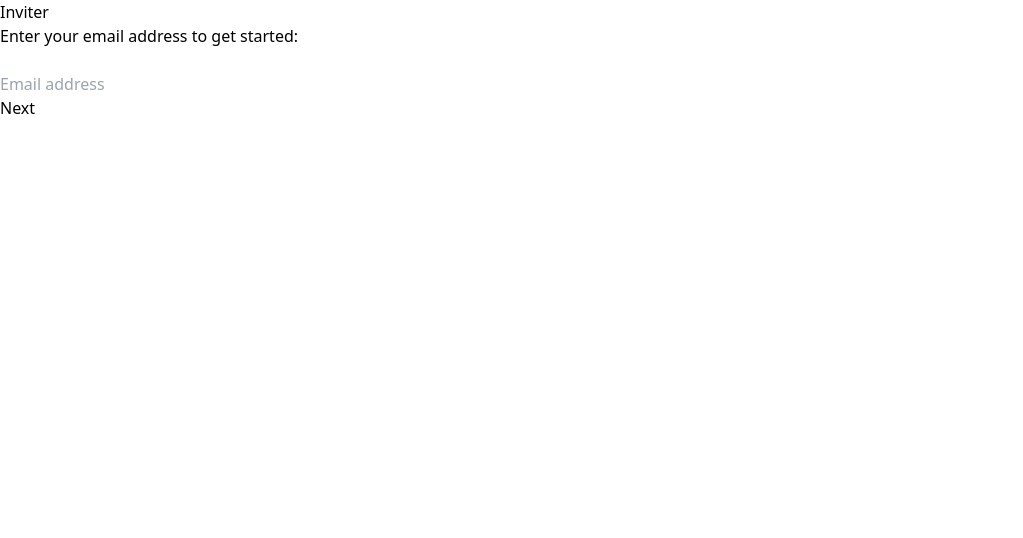
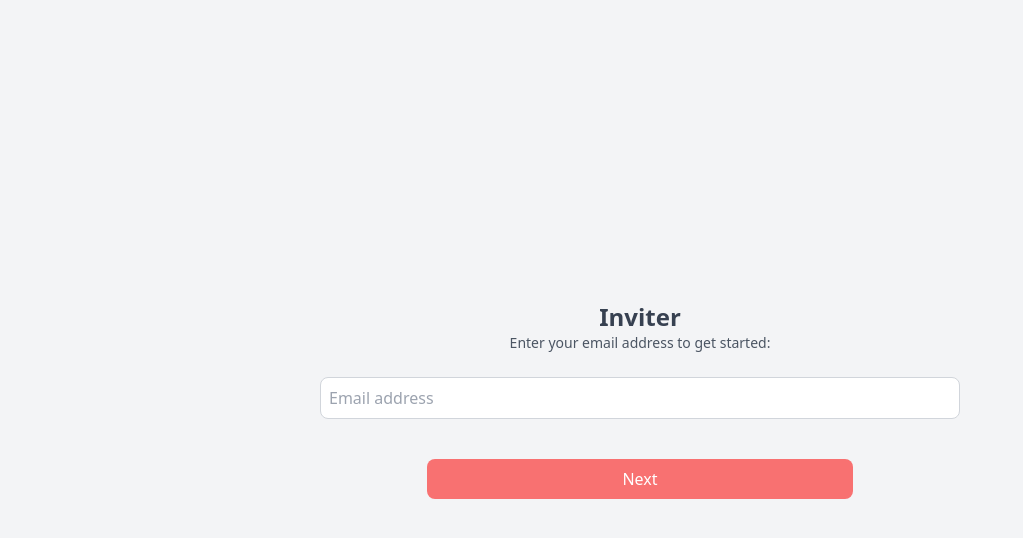
Before and after one commit to jacksontfm/uninviter, a React (Vite) app in the folder client/: page / in a window 1280 px wide. Shown: the top 538 px of the page, without its empty margins (0-1023 px from the left). Built offline with nearby package versions, Linux system fonts and the light colour scheme; no server answers.

Commit message:
feat: implements tailwind style for landing

```diff
--- a/client/src/components/0_Landing.tsx
+++ b/client/src/components/0_Landing.tsx
@@ -47,16 +47,21 @@ export default function Landing() {
             {loggedIn ? (
                 <App userName={userName} userId={userId} returnToStart={returnToStart}/>
             ) : (
-                <div>
-                    <h1>Inviter</h1>
-                    <div>Enter your email address to get started:</div>
+                <div className="flex flex-col items-center justify-center min-h-screen bg-gray-100">
+                    <h1 className="text-2xl font-bold text-gray-700">Inviter</h1>
+                    <div className="block text-sm font-medium text-gray-600">Enter your email address to get started:</div>
                     <br/>
                     <input
+                        className="border border-gray-300 rounded-lg p-2 w-1/2"
                         placeholder="Email address"
                         onChange={e => setUserName(e.target.value)}
                     />
                     <br/>
-                    <button onClick={login}>Next</button>
+                    <button
+                        className="w-1/3 bg-red-400 text-white rounded-lg py-2 mt-4 hover:bg-red-500 transition duration-200"
+                        onClick={login}
+                        >Next
+                    </button>
                 </div>
             )}
         </>
```
